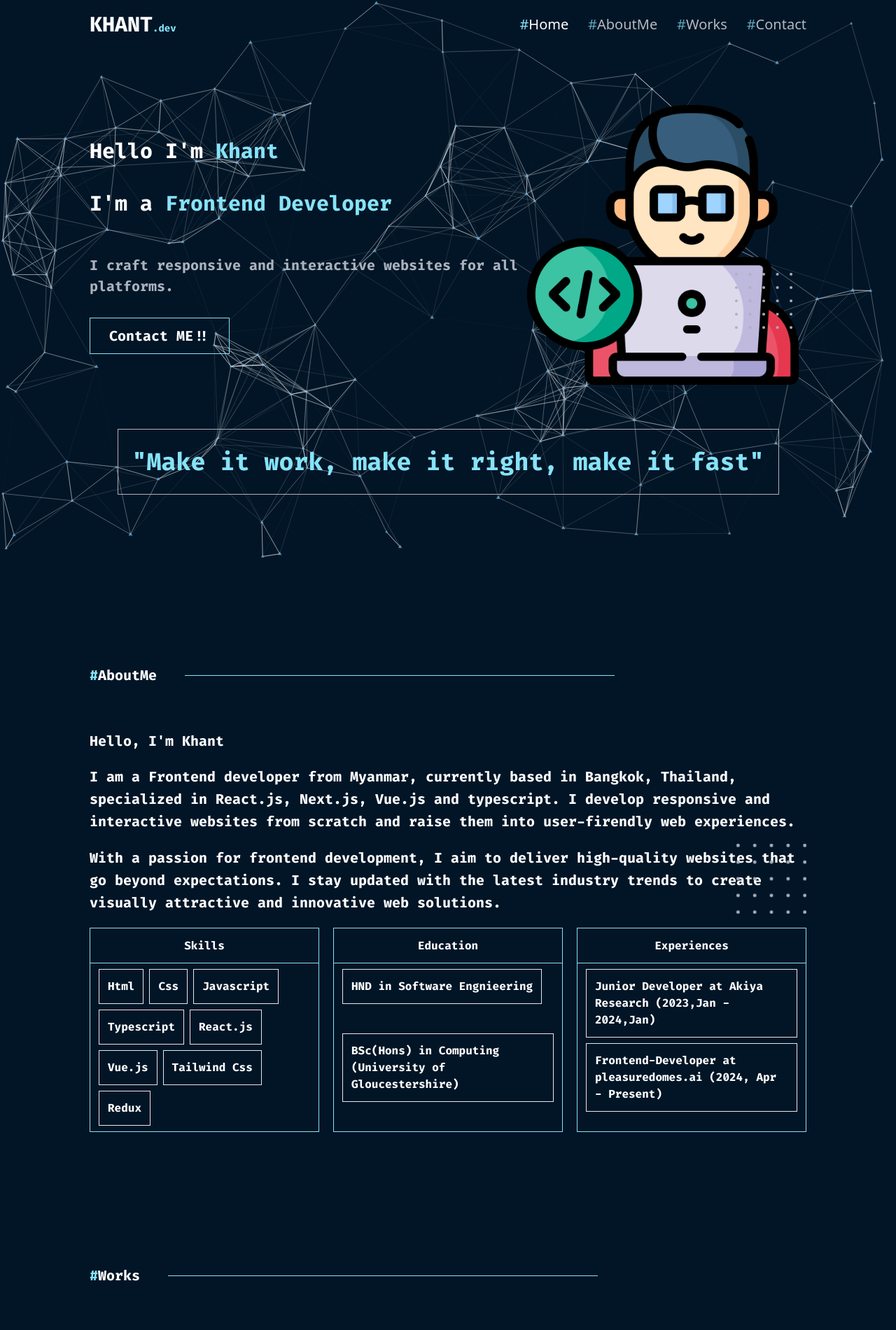
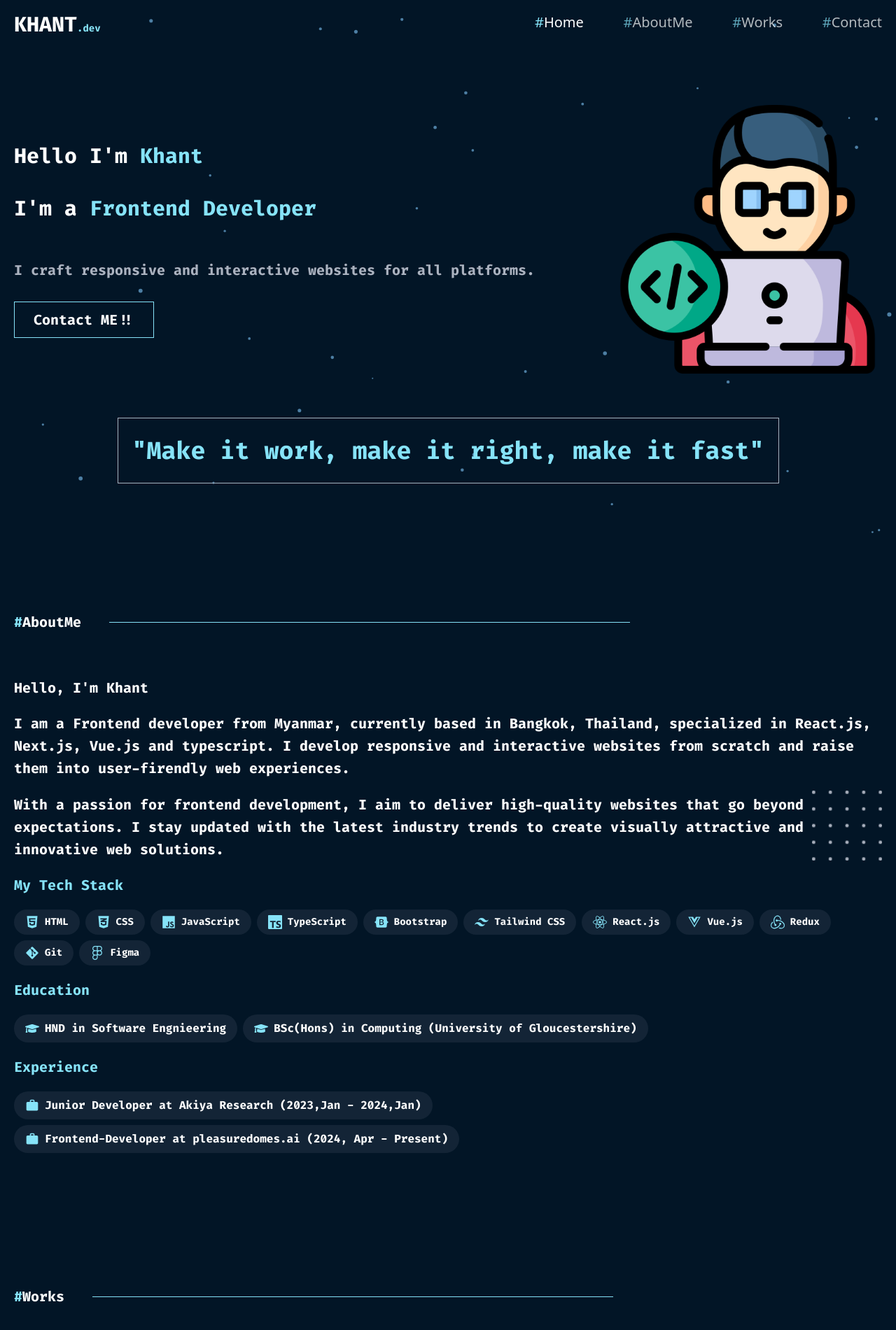
Before and after one commit to khant21699/Ts-Portfolio, a React (Vite) app: page / in a window 1280 px wide. Shown: the top 1901 px of the page at 70% size. Built offline with nearby package versions, Linux system fonts and the light colour scheme.

Commit message:
feat: rework

```diff
--- a/package.json
+++ b/package.json
@@ -14,7 +14,7 @@
     "framer-motion": "^10.12.17",
     "react": "^18.2.0",
     "react-dom": "^18.2.0",
-    "react-icons": "^4.10.1"
+    "react-icons": "^4.12.0"
   },
   "devDependencies": {
     "@types/react": "^18.0.27",
--- a/src/App.tsx
+++ b/src/App.tsx
@@ -34,7 +34,7 @@ function App() {
 
   return (
     <>
-      <div className="App w-full px-[10%] overflow-x-hidden relative">
+      <div className="App w-full max-w-screen-xl mx-auto px-5  overflow-x-hidden relative">
         <div className="absolute inset-0 z-0">
           <ParticleBackground />
         </div>
--- /dev/null
+++ b/src/Components/Education/EducationItem.tsx
@@ -0,0 +1,17 @@
+import React from "react";
+import { FaGraduationCap } from "react-icons/fa";
+
+type EducationItemProps = {
+  text: string;
+};
+
+const EducationItem = ({ text }: EducationItemProps) => {
+  return (
+    <li className="flex items-center gap-2 px-4 py-2 rounded-full bg-secondary/10 hover:bg-secondary/20 transition-colors duration-200">
+      <FaGraduationCap className="w-5 h-5 text-primary" />
+      <span>{text}</span>
+    </li>
+  );
+};
+
+export default EducationItem;
--- /dev/null
+++ b/src/Components/Experience/ExperienceItem.tsx
@@ -0,0 +1,17 @@
+import React from "react";
+import { MdWork } from "react-icons/md";
+
+type ExperienceItemProps = {
+  text: string;
+};
+
+const ExperienceItem = ({ text }: ExperienceItemProps) => {
+  return (
+    <li className="flex items-center gap-2 px-4 py-2 rounded-full bg-secondary/10 hover:bg-secondary/20 transition-colors duration-200">
+      <MdWork className="w-5 h-5 text-primary" />
+      <span>{text}</span>
+    </li>
+  );
+};
+
+export default ExperienceItem;
--- a/src/Components/ParticleBackground.tsx
+++ b/src/Components/ParticleBackground.tsx
@@ -6,6 +6,7 @@ import { loadSlim } from "@tsparticles/slim";
 
 const ParticleBackground = React.memo(() => {
   const [init, setInit] = useState(false);
+  const [error, setError] = useState<string | null>(null);
 
   useEffect(() => {
     const initParticles = async (engine: Engine) => {
@@ -17,13 +18,18 @@ const ParticleBackground = React.memo(() => {
         setInit(true);
       })
       .catch((error) => {
+        setError(error.message);
         console.error("Error initializing particles engine:", error);
       });
   }, []);
 
-  const particlesLoaded = useCallback((container: Container) => {
-    console.log(container);
+  const particlesLoaded = useCallback((_container: Container) => {
+    // Container loaded successfully
   }, []);
+
+  if (error) {
+    return null; // Or return a fallback UI
+  }
 
   return (
     <>
@@ -38,7 +44,7 @@ const ParticleBackground = React.memo(() => {
                 value: "#021526",
               },
             },
-            fpsLimit: 60,
+            fpsLimit: 120,
             interactivity: {
               events: {
                 onClick: {
@@ -47,17 +53,19 @@ const ParticleBackground = React.memo(() => {
                 },
                 onHover: {
                   enable: true,
-                  mode: "repulse",
+                  mode: "grab",
                 },
                 resize: true,
               },
               modes: {
                 push: {
-                  quantity: 4,
+                  quantity: 6,
                 },
-                repulse: {
-                  distance: 150, // Use "distance" instead of "radius"
-                  duration: 0.4,
+                grab: {
+                  distance: 140,
+                  links: {
+                    opacity: 0.5,
+                  },
                 },
               },
             },
@@ -66,11 +74,14 @@ const ParticleBackground = React.memo(() => {
                 value: "#6EACDA",
               },
               links: {
-                color: "#ffffff",
+                color: "#6EACDA",
                 distance: 150,
+                enable: false,
+                opacity: 0.3,
+                width: 1,
+              },
+              collisions: {
                 enable: true,
-                opacity: 0.5,
-                width: 1,
               },
               move: {
                 direction: "none",
@@ -79,7 +90,7 @@ const ParticleBackground = React.memo(() => {
                   default: "bounce",
                 },
                 random: false,
-                speed: 4.5,
+                speed: 2,
                 straight: false,
               },
               number: {
@@ -87,16 +98,21 @@ const ParticleBackground = React.memo(() => {
                   enable: true,
                   area: 800,
                 },
-                value: 300,
+                value: 80,
               },
               opacity: {
-                value: 0.75,
+                value: 0.7,
+                animation: {
+                  enable: true,
+                  speed: 1,
+                  minimumValue: 0.4,
+                },
               },
               shape: {
-                type: "triangle",
+                type: "circle",
               },
               size: {
-                value: { min: 2, max: 3 },
+                value: { min: 1, max: 3 },
               },
             },
             detectRetina: true,
@@ -107,4 +123,6 @@ const ParticleBackground = React.memo(() => {
   );
 });
 
+ParticleBackground.displayName = "ParticleBackground";
+
 export default ParticleBackground;
--- /dev/null
+++ b/src/Components/TechStack/TechStackItem.tsx
@@ -0,0 +1,19 @@
+import { IconType } from "react-icons";
+
+type TechStackItemProps = {
+  text: string;
+  Icon: IconType;
+};
+
+const TechStackItem = ({ text, Icon }: TechStackItemProps) => {
+  return (
+    <li className="w-fit h-fit">
+      <div className="flex items-center gap-2 px-4 py-2 rounded-full bg-secondary/10 hover:bg-secondary/20 transition-colors duration-200">
+        <Icon className="text-primary text-xl" />
+        <span className="text-sm font-medium ">{text}</span>
+      </div>
+    </li>
+  );
+};
+
+export default TechStackItem;
--- a/src/NavBar.tsx
+++ b/src/NavBar.tsx
@@ -17,11 +17,12 @@ export default function NavBar({ topOfPage, currentPage, scrollFun }: Props) {
 
   return (
     <div
-      className={` z-50  w-[100vw] h-[70px] flex justify-between fixed top-0 left-0 px-[10%] items-center  ${
+      className={` z-50  w-[100vw] h-[70px] flex justify-between fixed top-0 left-0 px-5 items-center  ${
         !topOfPage ? " shadow-sm shadow-primary bg-bg" : "bg-transparent"
       }`}
     >
       {/* brand */}
+      <div className="flex justify-between gap-5 w-full max-w-screen-xl mx-auto">
         <div className=" text-white font-firaCode text-[15px]">
           <h1
             className=" cursor-pointer text-3xl"
@@ -148,5 +149,6 @@ export default function NavBar({ topOfPage, currentPage, scrollFun }: Props) {
           </div>
         </div>
       </div>
+    </div>
   );
 }
--- a/src/Pages/AboutMe.tsx
+++ b/src/Pages/AboutMe.tsx
@@ -3,6 +3,10 @@ import { Pages } from "../shared";
 import BG from "../assets/BG.png";
 import Dots from "../assets/Dots.png";
 import Capsule from "../Components/capsule/Capsule";
+import { techStackData } from "../data/techStackData";
+import TechStackItem from "../Components/TechStack/TechStackItem";
+import EducationItem from "../Components/Education/EducationItem";
+import ExperienceItem from "../Components/Experience/ExperienceItem";
 
 type Props = {
   setCurrentPage: (value: Pages) => void;
@@ -83,74 +87,114 @@ export default function AboutMe({ setCurrentPage }: Props) {
             </motion.p>
           </div>
 
-          <div className=" h-auto w-full grid grid-cols-3 max-md:grid-cols-1 gap-5">
-            {/* skills */}
-            <div className="  border-primary border-[1px] w-full  pb-2 flex flex-col">
-              <div className=" h-[50px] border-b-[1px] border-primary flex justify-center items-center font-firaCode text-white">
-                <h3>Skills</h3>
-              </div>
-              <div className=" flex-1 pt-2 min-h-[200px]">
-                <ul className="w-full h-full list-none text-white font-firaCode flex flex-wrap gap-2 px-3">
-                  <li className="w-fit h-fit">
-                    <Capsule text="Html" />
-                  </li>
-                  <li className="w-fit h-fit">
-                    <Capsule text="Css" />
-                  </li>
-                  <li className="w-fit h-fit">
-                    <Capsule text="Javascript" />
-                  </li>
-                  <li className="w-fit h-fit">
-                    <Capsule text="Typescript" />
-                  </li>
-                  <li className="w-fit h-fit">
-                    <Capsule text="React.js" />
-                  </li>
-                  <li className="w-fit h-fit">
-                    <Capsule text="Vue.js" />
-                  </li>
-                  <li className="w-fit h-fit">
-                    <Capsule text="Tailwind Css" />
-                  </li>
-                  <li className="w-fit h-fit">
-                    <Capsule text="Redux" />
-                  </li>
-                </ul>
-              </div>
-            </div>
-            {/* Edu */}
-            <div className="  border-primary border-[1px] w-full  pb-2 flex flex-col">
-              <div className=" h-[50px] border-b-[1px] border-primary   flex justify-center items-center font-firaCode text-white">
-                <h3>Education</h3>
-              </div>
-              <div className=" flex-1 pt-2 min-h-[200px]">
-                <ul className="w-full h-full list-none text-white font-firaCode flex flex-wrap  gap-2 px-3">
-                  <li className="w-fit h-fit">
-                    <Capsule text="HND in Software Engnieering" />
-                  </li>
-                  <li className="w-fit h-fit">
-                    <Capsule text="BSc(Hons) in Computing (University of Gloucestershire)" />
-                  </li>
-                </ul>
-              </div>
-            </div>
-            {/* Exp */}
-            <div className="  border-primary border-[1px] w-full  pb-2 flex flex-col">
-              <div className=" h-[50px] border-b-[1px] border-primary flex justify-center items-center font-firaCode text-white">
-                <h3>Experiences</h3>
-              </div>
-              <div className=" flex-1 pt-2 min-h-[200px]">
-                <ul className="w-full h-full list-none text-white font-firaCode flex flex-col gap-2 px-3">
-                  <li className="w-fit h-fit">
-                    <Capsule text="Junior Developer at Akiya Research (2023,Jan - 2024,Jan)" />
-                  </li>
-                  <li className="w-fit h-fit">
-                    <Capsule text="Frontend-Developer at pleasuredomes.ai (2024, Apr - Present)" />
-                  </li>
-                </ul>
-              </div>
-            </div>
-          </div>
+          <motion.div
+            className="w-full flex flex-col gap-5"
+            initial="hidden"
+            whileInView="visible"
+            transition={{ duration: 0.5, delay: 0.6 }}
+            variants={{
+              hidden: { opacity: 0, y: 50 },
+              visible: { opacity: 1, y: 0 },
+            }}
+          >
+            <h2 className="text-primary font-firaCode text-[20px]">
+              My Tech Stack
+            </h2>
+            <ul className="w-full h-full list-none text-white font-firaCode flex flex-wrap gap-2 ">
+              {techStackData.map((tech, index) => (
+                <motion.div
+                  key={tech.text}
+                  initial="hidden"
+                  whileInView="visible"
+                  transition={{ duration: 0.3, delay: 0.1 * index }}
+                  variants={{
+                    hidden: { opacity: 0, scale: 0.8 },
+                    visible: { opacity: 1, scale: 1 },
+                  }}
+                >
+                  <TechStackItem text={tech.text} Icon={tech.Icon} />
+                </motion.div>
+              ))}
+            </ul>
+          </motion.div>
+
+          <motion.div
+            className="w-full flex flex-col gap-5"
+            initial="hidden"
+            whileInView="visible"
+            transition={{ duration: 0.5, delay: 0.8 }}
+            variants={{
+              hidden: { opacity: 0, y: 50 },
+              visible: { opacity: 1, y: 0 },
+            }}
+          >
+            <h2 className="text-primary font-firaCode text-[20px]">
+              Education
+            </h2>
+            <ul className="w-full h-full list-none text-white font-firaCode flex flex-wrap gap-2">
+              <motion.div
+                initial="hidden"
+                whileInView="visible"
+                transition={{ duration: 0.3, delay: 0.1 }}
+                variants={{
+                  hidden: { opacity: 0, x: -50 },
+                  visible: { opacity: 1, x: 0 },
+                }}
+              >
+                <EducationItem text="HND in Software Engnieering" />
+              </motion.div>
+              <motion.div
+                initial="hidden"
+                whileInView="visible"
+                transition={{ duration: 0.3, delay: 0.2 }}
+                variants={{
+                  hidden: { opacity: 0, x: -50 },
+                  visible: { opacity: 1, x: 0 },
+                }}
+              >
+                <EducationItem text="BSc(Hons) in Computing (University of Gloucestershire)" />
+              </motion.div>
+            </ul>
+          </motion.div>
+
+          <motion.div
+            className="w-full flex flex-col gap-5"
+            initial="hidden"
+            whileInView="visible"
+            transition={{ duration: 0.5, delay: 1 }}
+            variants={{
+              hidden: { opacity: 0, y: 50 },
+              visible: { opacity: 1, y: 0 },
+            }}
+          >
+            <h2 className="text-primary font-firaCode text-[20px]">
+              Experience
+            </h2>
+            <ul className="w-full h-full list-none text-white font-firaCode flex flex-wrap gap-2">
+              <motion.div
+                initial="hidden"
+                whileInView="visible"
+                transition={{ duration: 0.3, delay: 0.1 }}
+                variants={{
+                  hidden: { opacity: 0, x: -50 },
+                  visible: { opacity: 1, x: 0 },
+                }}
+              >
+                <ExperienceItem text="Junior Developer at Akiya Research (2023,Jan - 2024,Jan)" />
+              </motion.div>
+              <motion.div
+                initial="hidden"
+                whileInView="visible"
+                transition={{ duration: 0.3, delay: 0.2 }}
+                variants={{
+                  hidden: { opacity: 0, x: -50 },
+                  visible: { opacity: 1, x: 0 },
+                }}
+              >
+                <ExperienceItem text="Frontend-Developer at pleasuredomes.ai (2024, Apr - Present)" />
+              </motion.div>
+            </ul>
+          </motion.div>
         </motion.div>
       </div>
     </section>
--- a/src/Pages/HomePage.tsx
+++ b/src/Pages/HomePage.tsx
@@ -10,15 +10,12 @@ type Props = {
 
 export default function HomePage({ setCurrentPage }: Props) {
   return (
-    <motion.section
-      id={Pages.Home}
-      className=" pt-[150px] h-auto min-h-[100vh] w-full"
-    >
+    <motion.section id={Pages.Home} className=" pt-[150px] h-auto w-full">
       <motion.div onViewportEnter={() => setCurrentPage(Pages.Home)}>
         {/* banner */}
-        <div className="w-full h-auto block mb:flex">
+        <div className="w-full h-auto gap-5 max-md:flex-col flex">
           {/* text */}
-          <div className=" h-[50vh] w-full mb:w-3/5 text-white font-firaCode text-[30px] ">
+          <div className=" flex-1 text-white text-[30px] font-firaCode">
             <div className="flex flex-col justify-center h-full">
               <p>
                 Hello I'm <span className=" text-primary">Khant</span>
@@ -43,14 +40,14 @@ export default function HomePage({ setCurrentPage }: Props) {
           </div>
 
           {/* photo */}
-          <div className="w-full h-[400px] mb:h-[50vh] mb:w-2/5 object-contain mb:mt-0 mt-[50px] flex justify-center items-center relative mb:block">
+          <div className=" w-96 max-md:w-full h-auto">
             <img
               src={BG}
               alt=""
               className="w-2/5 h-2/5 hidden absolute z-1 mb:top-[70px] top-[-30px] left-0"
             />
             <img
-              className="mb:w-full mb:h-full z-3 relative   w-[300px]"
+              className="mb:w-full h-auto z-3 relative  max-md:w-full object-cover object-top"
               src={Avatar}
               alt=""
             />
--- /dev/null
+++ b/src/data/techStackData.ts
@@ -0,0 +1,31 @@
+import {
+  FaHtml5,
+  FaCss3Alt,
+  FaJs,
+  FaReact,
+  FaVuejs,
+  FaBootstrap,
+  FaGitAlt,
+  FaFigma,
+} from "react-icons/fa";
+import { SiTypescript, SiTailwindcss, SiRedux } from "react-icons/si";
+import { IconType } from "react-icons";
+
+export interface TechStackItem {
+  text: string;
+  Icon: IconType;
+}
+
+export const techStackData: TechStackItem[] = [
+  { text: "HTML", Icon: FaHtml5 },
+  { text: "CSS", Icon: FaCss3Alt },
+  { text: "JavaScript", Icon: FaJs },
+  { text: "TypeScript", Icon: SiTypescript },
+  { text: "Bootstrap", Icon: FaBootstrap },
+  { text: "Tailwind CSS", Icon: SiTailwindcss },
+  { text: "React.js", Icon: FaReact },
+  { text: "Vue.js", Icon: FaVuejs },
+  { text: "Redux", Icon: SiRedux },
+  { text: "Git", Icon: FaGitAlt },
+  { text: "Figma", Icon: FaFigma },
+];
```
Also changed, not shown: 1 other file (tests, documents, lock files or other folders). Lines whose indentation alone changed are shown as unchanged.
